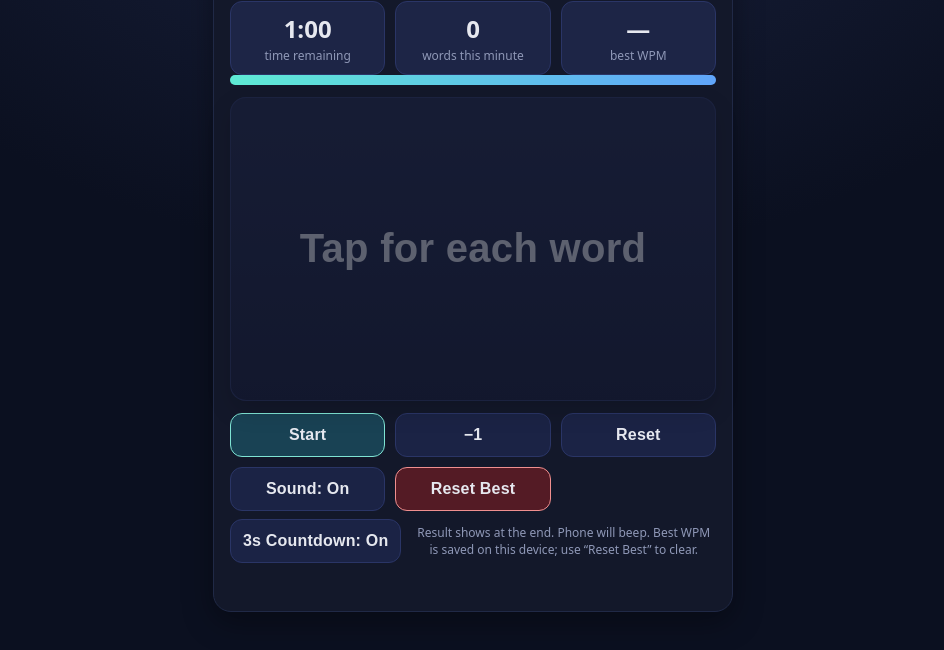
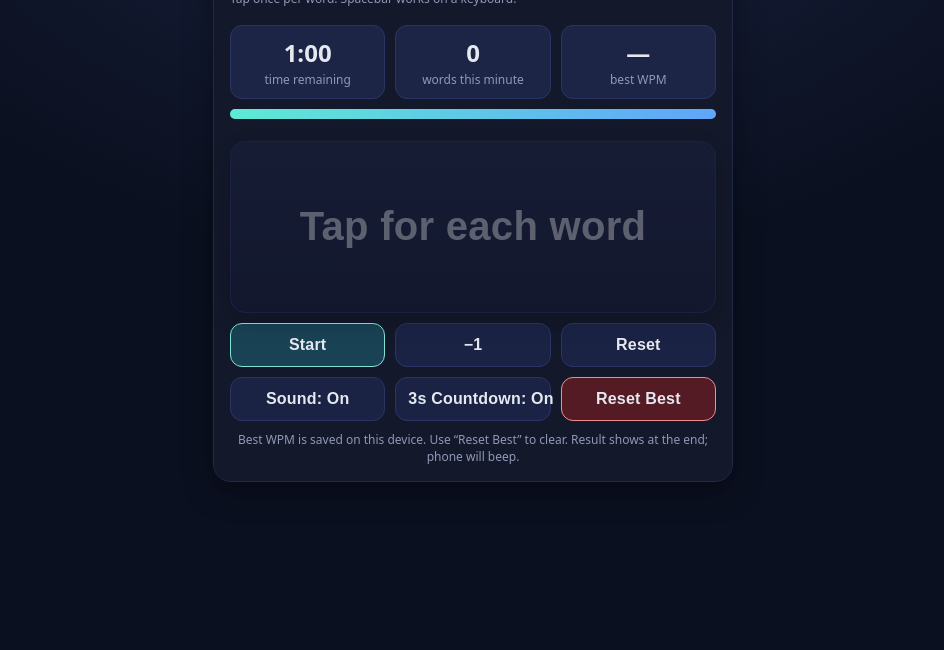
Before and after one commit to KellenBlackman/readingCounter, a plain HTML site: page index.html in a window 1280 px wide. Shown: the part 134-784 px from the top of the page, without its empty margins (167-1111 px from the left). Drawn offline with Linux system fonts and the light colour scheme.

Commit message:
Update index.html

```diff
--- a/index.html
+++ b/index.html
@@ -14,7 +14,7 @@
         html, body { height: 100%; width: 100%; overflow: hidden; }
         body { margin: 0; font-family: ui-rounded, system-ui, -apple-system, Segoe UI, Roboto, Helvetica, Arial, "Apple Color Emoji", "Segoe UI Emoji"; background: radial-gradient(1200px 800px at 50% -10%, #1b2341 0%, var(--bg) 60%); color: var(--text); -webkit-tap-highlight-color: transparent; -webkit-touch-callout: none; }
         .wrap { min-height: 100dvh; display: grid; place-items: center; padding: 12px; padding-left: calc(env(safe-area-inset-left) + 12px); padding-right: calc(env(safe-area-inset-right) + 12px); }
-        .card { width: 100%; max-width: 520px; margin: 0 auto; background: color-mix(in hsl, var(--card), black 8%); border: 1px solid color-mix(in hsl, var(--card), white 8%); border-radius: 18px; padding: 16px; box-shadow: 0 10px 30px rgba(0,0,0,.35); }
+        .card { width: 100%; max-width: 520px; margin: 0 auto; background: color-mix(in hsl, var(--card), black 8%); border: 1px solid color-mix(in hsl, var(--card), white 8%); border-radius: 18px; padding: 16px; box-shadow: 0 10px 30px rgba(0,0,0,.35); display: grid; gap: 10px; grid-template-rows: auto auto auto 1fr auto auto; }
         h1 { margin: 6px 0 2px; font-size: 22px; font-weight: 800; letter-spacing: .2px; }
         .tag { color: var(--muted); font-size: 12px; margin-bottom: 8px; }
         .grid { display: grid; gap: 10px; grid-template-columns: repeat(3, minmax(0, 1fr)); }
@@ -23,7 +23,7 @@
         .sub { color: var(--muted); font-size: 12px; margin-top: 2px; }
         .ring { position: relative; height: 10px; background: #1a2141; border-radius: 999px; overflow: hidden; }
         .bar { position: absolute; inset: 0; width: 100%; transform-origin: left; background: linear-gradient(90deg, var(--accent), #60a5fa); }
-        .tap { margin-top: 12px; width: 100%; height: 38dvh; min-height: 200px; touch-action: manipulation; border: none; border-radius: 16px; background: linear-gradient(180deg, #1e2649, #121735); color: var(--text); font-size: clamp(26px, 6vw, 40px); font-weight: 900; letter-spacing: .3px; box-shadow: inset 0 0 0 1px #2a3566, 0 10px 24px rgba(0,0,0,.4); transition: transform .02s ease, filter .2s ease, opacity .2s ease; }
+        .tap { margin-top: 12px; width: 100%; height: 100%; min-height: 160px; touch-action: manipulation; border: none; border-radius: 16px; background: linear-gradient(180deg, #1e2649, #121735); color: var(--text); font-size: clamp(26px, 6vw, 40px); font-weight: 900; letter-spacing: .3px; box-shadow: inset 0 0 0 1px #2a3566, 0 10px 24px rgba(0,0,0,.4); transition: transform .02s ease, filter .2s ease, opacity .2s ease; }
         .tap:active { transform: scale(.995); }
         .tap[disabled] { opacity: .35; }
         .controls { display: grid; grid-template-columns: repeat(auto-fit, minmax(120px, 1fr)); gap: 10px; margin-top: 12px; }
@@ -66,16 +66,15 @@
             <button id="undo" class="small" disabled>−1</button>
             <button id="reset" class="small">Reset</button>
             <button id="sound" class="small">Sound: On</button>
+            <button id="countdown" class="small">3s Countdown: On</button>
             <button id="resetBest" class="small danger">Reset Best</button>
         </div>
 
-        <div class="row">
-            <button id="countdown" class="small">3s Countdown: On</button>
-            <div class="hint">Result shows at the end. Phone will beep. Best WPM is saved on this device; use “Reset Best” to clear.</div>
-        </div>
+        <div class="hint">Best WPM is saved on this device. Use “Reset Best” to clear. Result shows at the end; phone will beep.</div>
+    </div>
 
-        <div id="result" class="result"></div>
-    </div>
+    <div id="result" class="result"></div>
+</div>
 </div>
 
 <script>
```
